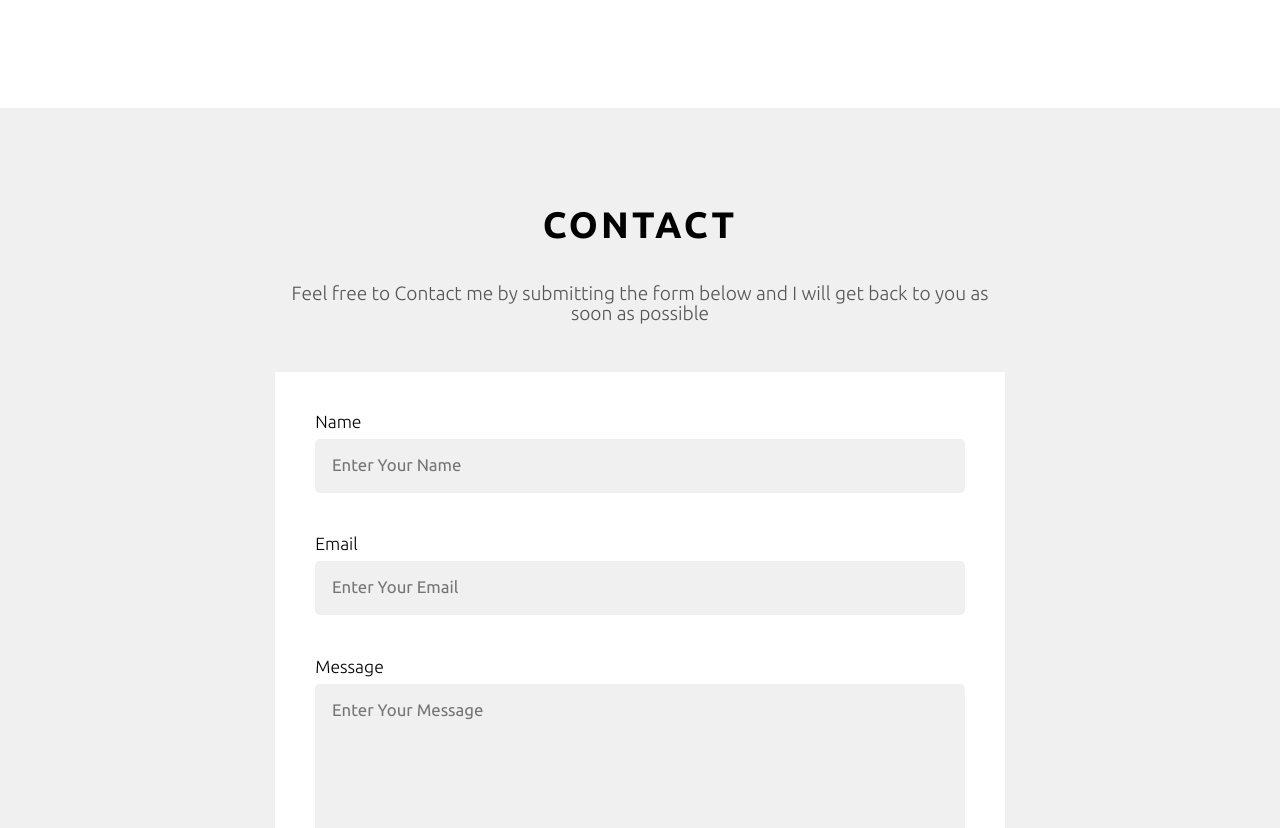
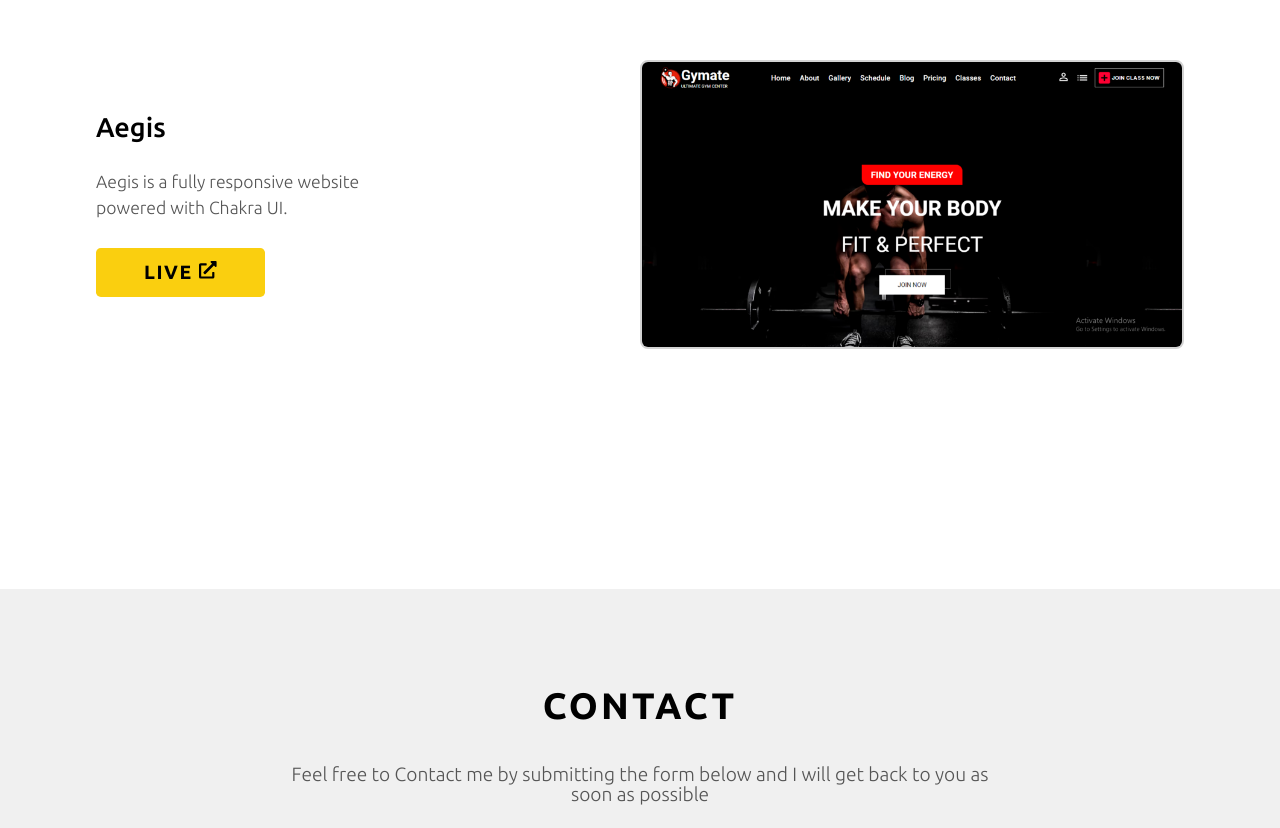
Before and after one commit to RupeshMahanta1994/myPortfolio, a React (Vite) app: page / in a window 1280 px wide. Shown: the part 3203-4031 px from the top of the page. Built offline with nearby package versions, Linux system fonts and the light colour scheme.

Commit message:
aegis added

```diff
--- a/src/Components/HomePage.jsx
+++ b/src/Components/HomePage.jsx
@@ -4,6 +4,7 @@ import profile from '../assets/pic.png'
 import one from '../assets/one.png'
 import two from '../assets/two.png'
 import three from '../assets/three.png'
+import aegis from '../assets/aegis.png'
 
 import AnchorLink from "react-anchor-link-smooth-scroll";
 import { AiOutlineMenu, AiFillLinkedin, AiFillGithub, AiOutlineTwitter } from "react-icons/ai";
@@ -763,6 +764,24 @@ function HomePage() {
 
                             </Card>
 
+                            <Card>
+                                <img src={two} alt="" />
+                                <div className="CardText">
+                                    <h5>Aegis</h5>
+                                    <p>
+                                        Aegis is a fully responsive
+                                        website powered with Chakra UI.
+
+
+                                    </p>
+                                    <a href="https://spotlight-navy.vercel.app/">
+                                        <Button>live <FaExternalLinkAlt fontSize="1.1rem" /></Button>
+                                    </a>
+
+                                </div>
+
+                            </Card>
+
 
 
 
```
Also changed, not shown: src/assets/aegis.png (added).
